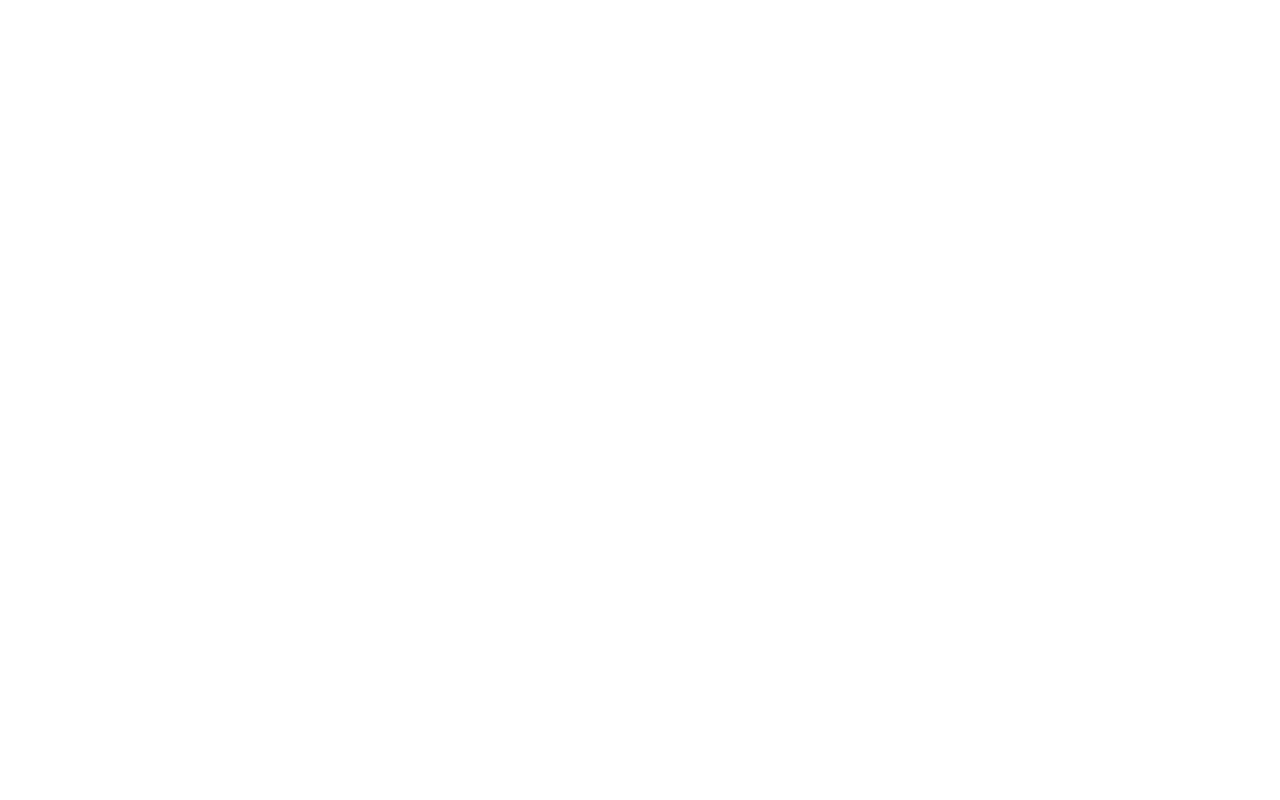
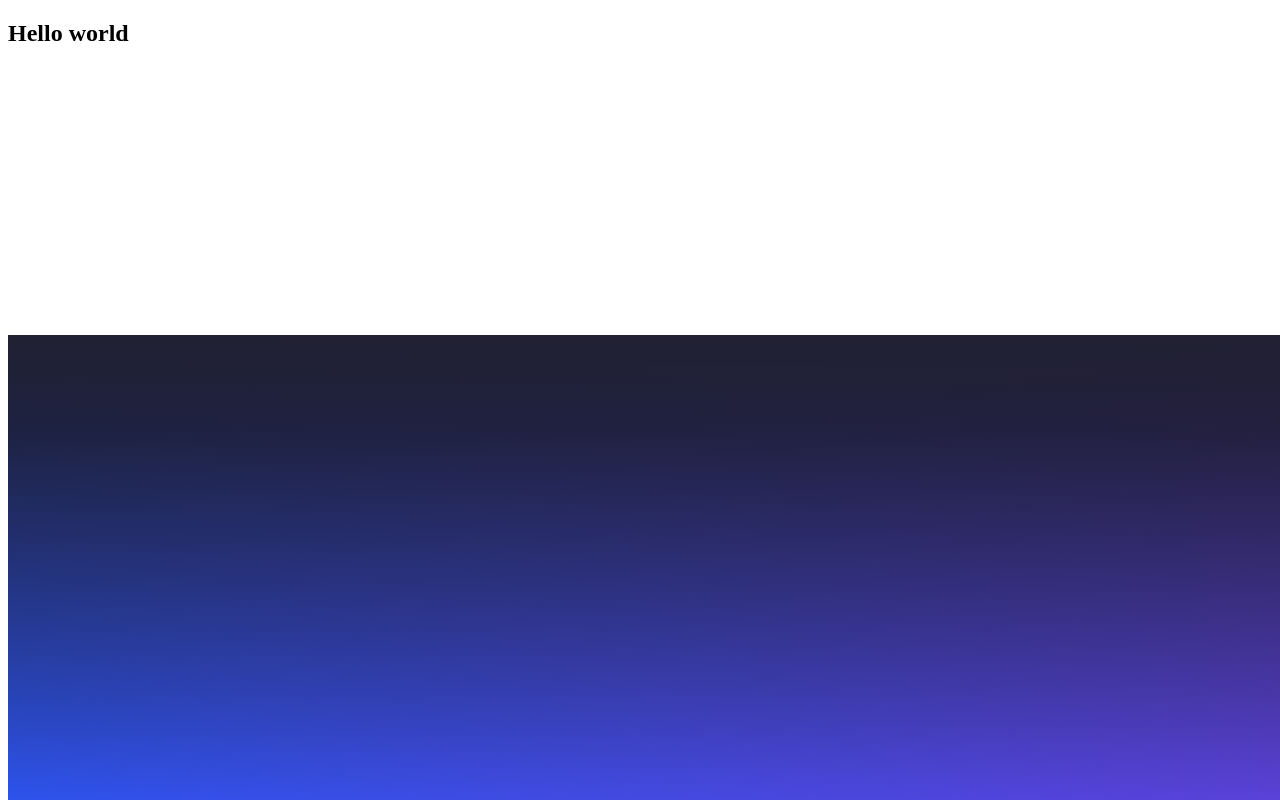
Before and after one commit to valleit/projectCUDA, a plain HTML site: page index.html in a window 1280 px wide. Drawn offline with Linux system fonts and the light colour scheme.

Commit message:
Create test branch

```diff
--- a/css/style.css
+++ b/css/style.css
@@ -0,0 +1,24 @@
+.gradient {
+	position: absolute;
+	bottom: 0;
+	height: 465px;
+	width: 100%;
+	background: linear-gradient(180deg, rgba(33, 33, 50, 0.2) 0%, rgba(33, 33, 50, 0) 98.2%),
+	linear-gradient(180deg, #212132 0%, rgba(26, 26, 40, 0.85) 20.31%, rgba(0, 0, 0, 0) 100%),
+	linear-gradient(90deg, #0961FB 0%, #EB0899 100%);
+	animation: gradient 10s infinite linear;
+	background-size: 500%;
+	z-index: -1;
+}
+
+@keyframes gradient {
+	0% {
+		background-position: 80% 0%;
+	}
+	50% {
+		background-position: 20% 100%;
+	}
+	100% {
+		background-position: 80% 0%;
+	}
+}
--- a/index.html
+++ b/index.html
@@ -4,16 +4,23 @@
 		<meta charset="UTF-8"/>
 		<title>CUDA</title>
 		<link rel="shortcut icon" href="img/favicon.png" type="favicon.png"/>
+    <link rel="stylesheet" href="css/style.css">
 	</head>
 	<body>
 		<header></header>
-		<section class="welkome"></section>
-		<section class="services"></section>
+		<section class="welkome">
+    </section>
+		<section class="services">
+      <h1 class="test">Hello world</h1>
+
+    </section>
 		<section class="team"></section>
 		<section class="skills"></section>
 		<section class="portfolio"></section>
 		<section class="testimonials"></section>
 		<section class="get_in_touch"></section>
-		<footer></footer>
+		<footer>
+      <div class="gradient"></div>
+    </footer>
 	</body>
 </html>
```
